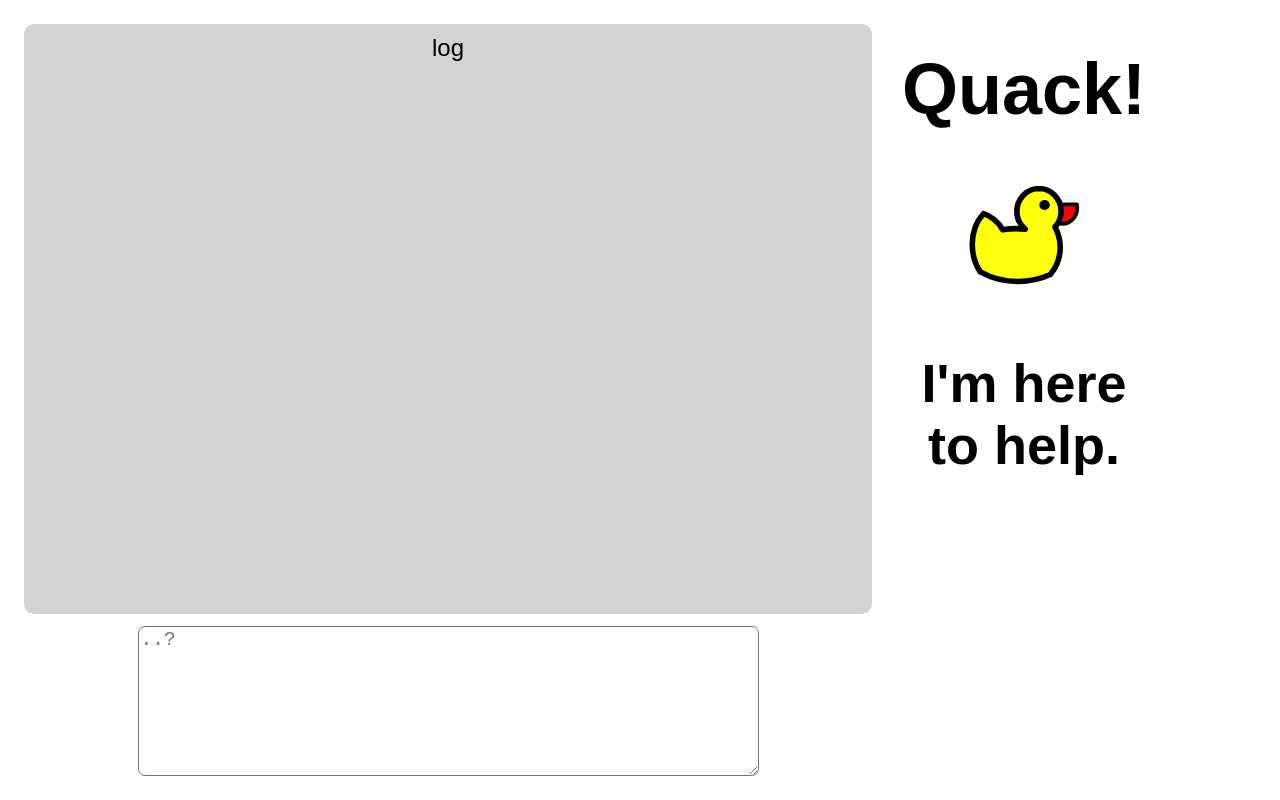
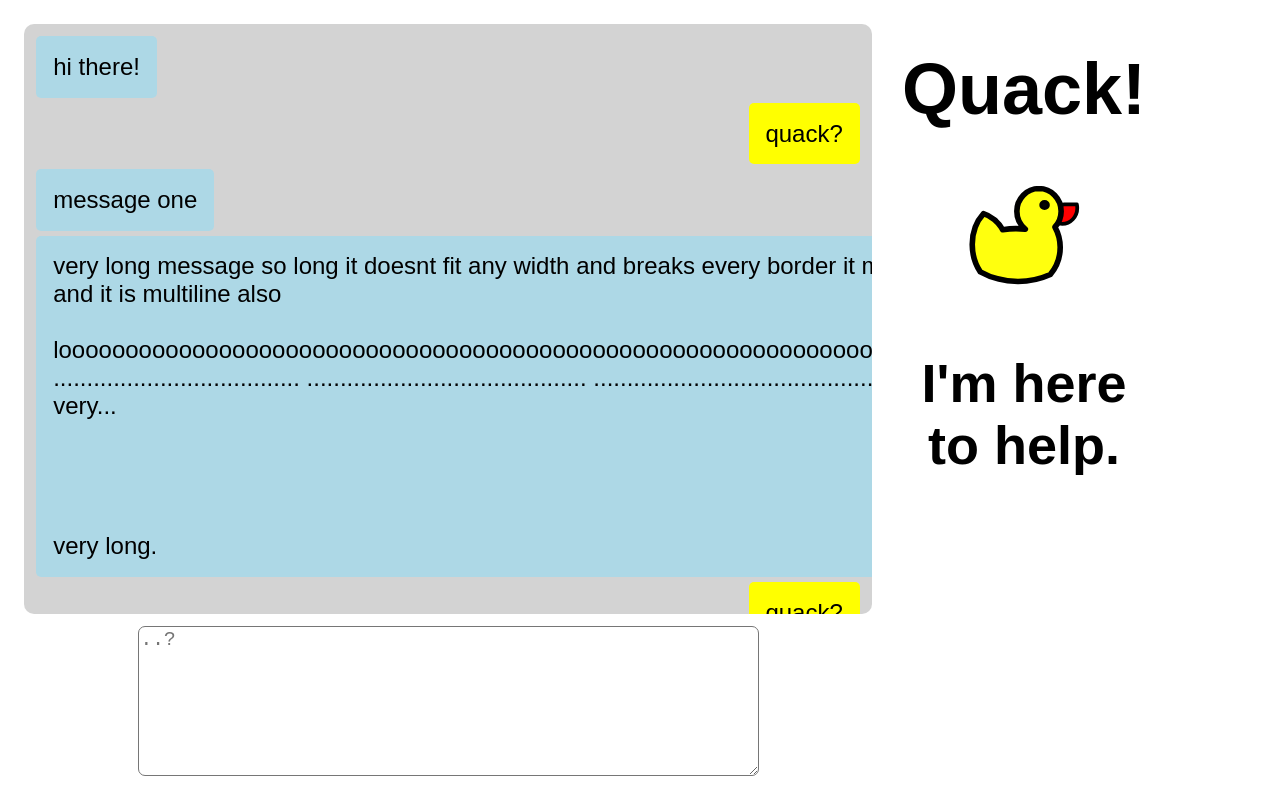
Before and after one commit to Rast1234/duckdebug, a plain HTML site: page index.html in a window 1280 px wide. Drawn offline with nearby package versions, Linux system fonts and the light colour scheme.

Commit message:
nice messages\!

```diff
--- a/index.html
+++ b/index.html
@@ -12,7 +12,39 @@
 			<div id="chat" class=".center">
 				<div id="log-wrapper">
                     <div id="log">
-                        log
+                        <div class="message message-human">
+                            hi there!
+                        </div>
+                        <div class="message message-duck">
+                            quack?
+                        </div>
+                        <div class="message message-human">
+                            message one
+                        </div>
+                        <div class="message message-human">
+                            very long message so long it doesnt fit any width
+                            and breaks every border it meets<br/>
+                            and it is multiline also<br/>
+                            <br/>
+                            loooooooooooooooooooooooooooooooooooooooooooooooooooooooooooooooooooooooooooooooooooooooooooooooooooooooooooooooooooooooooooooooooooooooooooooooooooooooooooooooooooooooooooooooooooooooooooooooooooong
+                            .....................................
+                            ..........................................
+                            ...............................................
+                            .............................................
+                            ........................................<br/>
+                            very...<br/>
+                            <br/>
+                            <br/>
+                            <br/>
+                            <br/>
+                            very long.
+                        </div>
+                        <div class="message message-duck">
+                            quack?
+                        </div>
+                        <div class="message message-human">
+                            message three
+                        </div>
                     </div>
                 </div>
 				<textarea id="message-box" placeholder="..?"
--- a/style.css
+++ b/style.css
@@ -43,6 +43,7 @@ body {
     background-color: lightgrey;
     height: 100%;
     border-radius: 10px;
+    overflow-y: auto;
 }
 #message-box {
     font-size: 100%;
@@ -50,3 +51,20 @@ body {
     height: 20%;
     border-radius: 7px;
 }
+.message {
+    border-radius: 5px;
+    width: auto;
+    clear: both;
+    margin: 0.1em;
+    padding: 0.7em;
+}
+.message-human {
+    float: left;
+    text-align: left;
+    background-color: lightblue;
+}
+.message-duck {
+    float: right;
+    text-align: right;
+    background-color: yellow;
+}
```
